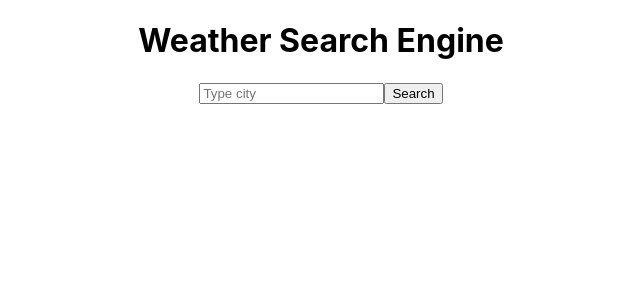
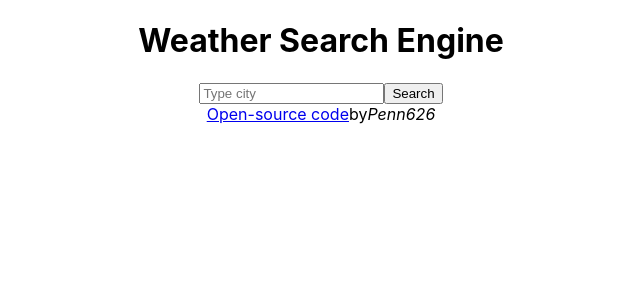
Before and after one commit to TesandriaP/csb-vsc, a React (Create React App) app: page / in a window 1280 px wide. Shown: the top 300 px of the page, without its empty margins (319-959 px from the left). Built offline with nearby package versions, Linux system fonts and the light colour scheme.

Commit message:
updated app.js

```diff
--- a/src/App.js
+++ b/src/App.js
@@ -1,24 +1,24 @@
-import './App.css';
-import Search from './Search';
+import "./App.css";
+import Search from "./Search";
 
 function App() {
   return (
     <div className="App">
-        <h1>
-          Weather Search Engine
-        </h1>
-        <Search />
+      <h1>Weather Search Engine</h1>
+      <Search />
+      <footer>
+        <a
+          href="https://github.com/TesandriaP/vanilla-weather-app"
+          target="_blank"
+          rel="noopener"
+        >
+          Open-source code
+        </a>
+        by
+        <em>Penn626</em>
+      </footer>
     </div>
   );
 }
 
 export default App;
-<footer>
-       <a href="https://github.com/TesandriaP/vanilla-weather-app"
-     target="_blank" rel="noopener">
-      Open-source code</a>
-      by
-      <em>
-            Penn626
-      </em>
-    </footer>
```
